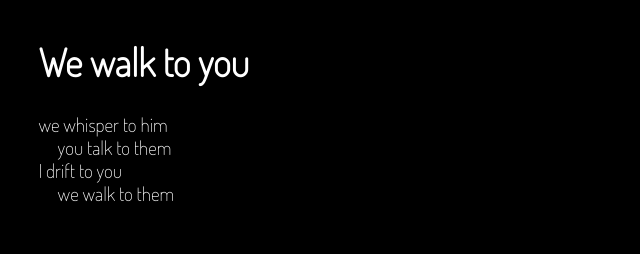
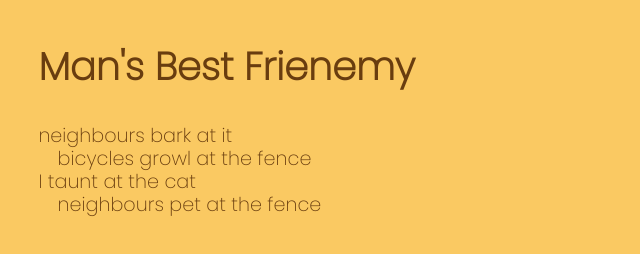
Before and after one commit to Jayrrm/we-walk-to-you-remix, a plain HTML site: page index.html in a window 1280 px wide. Shown: the whole page, without its empty margins (0-640 px from the left). Drawn offline with Linux system fonts and the light colour scheme.

Commit message:
Updated with Glitch x2

```diff
--- a/index.html
+++ b/index.html
@@ -5,9 +5,10 @@
     <meta http-equiv="X-UA-Compatible" content="IE=edge" />
     <meta name="viewport" content="width=device-width, initial-scale=1" />
     <!-- custom font -->
-    <link rel="preconnect" href="https://fonts.gstatic.com" />
+    <link rel="preconnect" href="https://fonts.googleapis.com" />
+    <link rel="preconnect" href="https://fonts.gstatic.com" crossorigin />
     <link
-      href="https://fonts.googleapis.com/css2?family=Dosis:wght@200&display=swap"
+      href="https://fonts.googleapis.com/css2?family=Poppins:wght@200&display=swap"
       rel="stylesheet"
     />
     <!-- end custom font -->
@@ -17,14 +18,14 @@
     <!-- styles -->
     <style>
       body {
-        font-family: "Dosis", sans-serif;
+        font-family: 'Poppins', sans-serif;
         margin: 2em;
-        background-color: #000;
-        color: #fff;
+        background-color: #fac962;
+        color: #693d0f;
         font-size: 1.2em;
       }
       h1 {
-        color: #fff;
+        color: #693d0f;
       }
       #poem > div {
         height: 1.2em;
@@ -35,13 +36,13 @@
     </style>
   </head>
   <body>
-    <h1>We walk to you</h1>
+    <h1>Man's Best Frienemy</h1>
     <div id="poem"></div>
     <script>
       // set up the lists of words
-      const subjects = "you,I,we,they".split(","),
-        verbs = "run,walk,speak,drift,talk,whisper".split(","),
-        objects = "me,you,her,him,them".split(",");
+      const subjects = "bicycles,I,neighbours,passerbys".split(","),
+        verbs = "yell,pet,bite,taunt,growl,bark".split(","),
+        objects = "the dog,the cat,the owner,it,the fence".split(",");
       // set up the counter
       let counter = 0;
 
@@ -61,7 +62,7 @@
           getRandomFromList(subjects) +
           " " +
           getRandomFromList(verbs) +
-          " to " +
+          " at " +
           getRandomFromList(objects);
         const lineText = document.createTextNode(text);
         line.appendChild(lineText);
```
Also changed, not shown: 1 other file.
